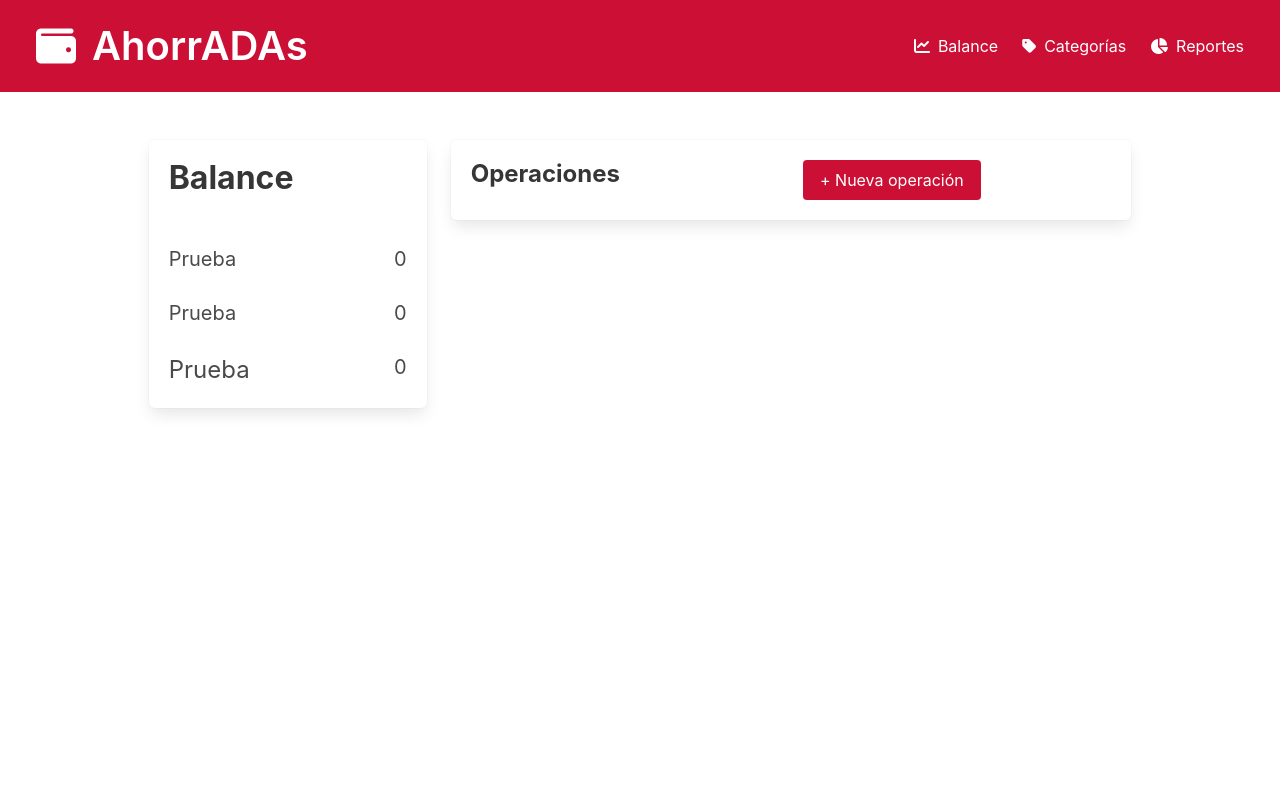
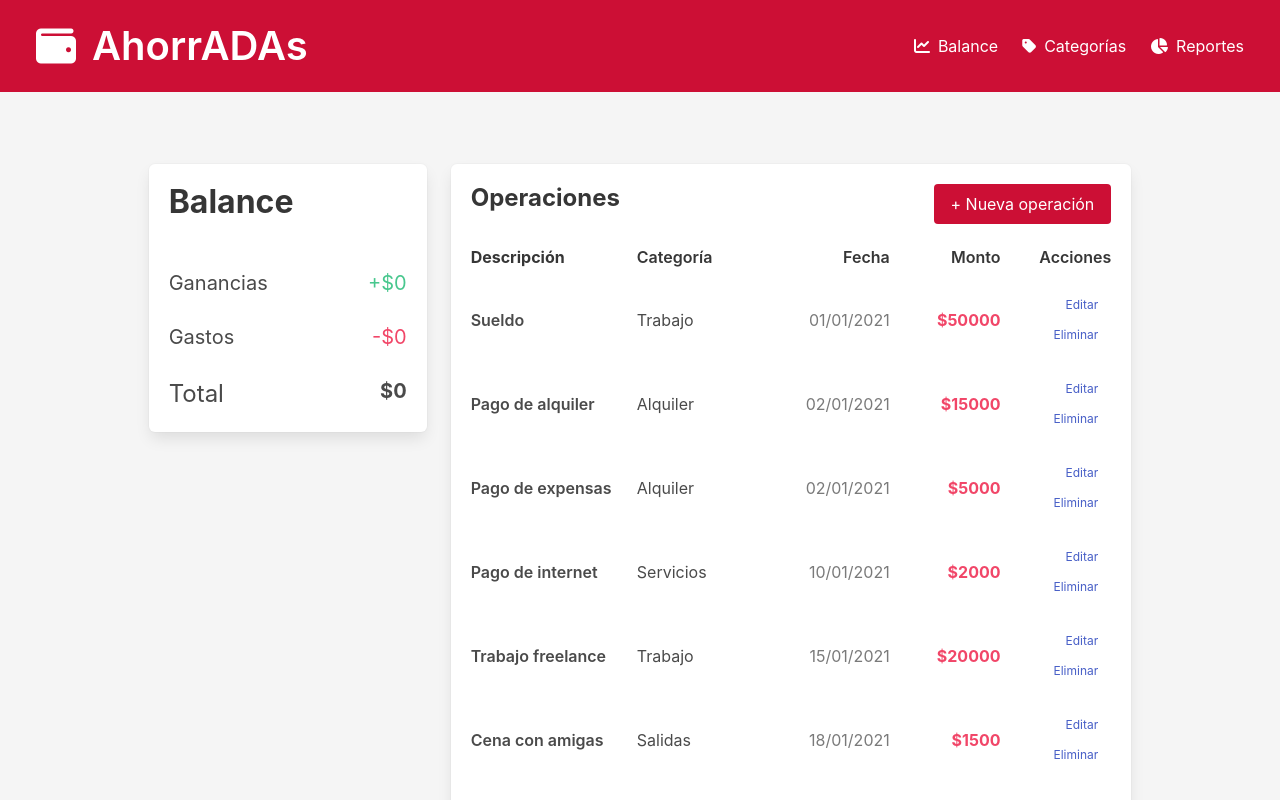
Before and after one commit to Carolinalmrz89/AhorrADAs, a plain HTML site: page index.html in a window 1280 px wide. Shown: the top 800 px of the page. Drawn offline with nearby package versions, Linux system fonts and the light colour scheme.

Commit message:
Se agregaron operaciones en JS y estilos en sección operaciones

```diff
--- a/index.html
+++ b/index.html
@@ -1,9 +1,9 @@
 <!DOCTYPE html>
 <html lang="es">
   <head>
-    <meta charset="UTF-8">
-    <meta http-equiv="X-UA-Compatible" content="IE=edge">
-    <meta name="viewport" content="width=device-width, initial-scale=1.0">
+    <meta charset="UTF-8" />
+    <meta http-equiv="X-UA-Compatible" content="IE=edge" />
+    <meta name="viewport" content="width=device-width, initial-scale=1.0" />
     <title>AhorrADAs</title>
     <link
       rel="stylesheet"
@@ -14,38 +14,48 @@
       crossorigin="anonymous"
     ></script>
   </head>
-<body>
+  <body class="has-background-light">
+    <!----------- SECTION HEADER & NAV ----------->
     <header class="hero is-primary px-5 py-2 has-background-danger-dark">
       <nav class="navbar" role="navigation" aria-label="main navigation">
         <div class="navbar-brand">
-                <a href="" class="navbar-item title is-2"><i class="fas fa-wallet mr-4"></i>AhorrADAs</a>
+          <a href="" class="navbar-item title is-2">
+            <i class="fas fa-wallet mr-4"></i>AhorrADAs
+          </a>
         </div>
 
         <div id="navbarBasicExample" class="navbar-menu">
           <div class="navbar-end">
-                    <a href="" class="navbar-item"><i class="fas fa-chart-line mr-2"></i>Balance</a>
-                    <a href="" class="navbar-item"><i class="fas fa-tag mr-2"></i>Categorías</a>
-                    <a href="" class="navbar-item"><i class="fas fa-chart-pie mr-2"></i>Reportes</a>
+            <a href="" class="navbar-item is-hovered"
+              ><i class="fas fa-chart-line mr-2"></i>Balance</a
+            >
+            <a href="" class="navbar-item"
+              ><i class="fas fa-tag mr-2"></i>Categorías</a
+            >
+            <a href="" class="navbar-item"
+              ><i class="fas fa-chart-pie mr-2"></i>Reportes</a
+            >
           </div>
         </div>
       </nav>
     </header>
 
-    <section class="section">
-        <div class="columns ">
+    <!----------- SECTION OPERACIONES ----------->
+    <section class="section mt-5">
+      <div class="columns">
         <div class="column is-offset-1 is-3">
           <article class="box">
             <h2 class="title has-text-weight-bold">Balance</h2>
             <div class="columns">
               <div class="column is-6">
-                            <p class="mt-5 has-text-left is-size-5">Prueba</p>
-                            <p class="mt-5 has-text-left is-size-5">Prueba</p>
-                            <p class="mt-5 has-text-left is-size-4">Prueba</p>
+                <p class="mt-5 has-text-left is-size-5">Ganancias</p>
+                <p class="mt-5 has-text-left is-size-5">Gastos</p>
+                <p class="mt-5 has-text-left is-size-4">Total</p>
               </div>
               <div class="column is-6">
-                            <p class="mt-5 has-text-right is-size-5">0</p>
-                            <p class="mt-5 has-text-right is-size-5">0</p>
-                            <p class="mt-5 has-text-right is-size-5">0</p>
+                <p class="mt-5 has-text-right is-size-5 has-text-success">+$0</p>
+                <p class="mt-5 has-text-right is-size-5 has-text-danger">-$0</p>
+                <p class="mt-5 has-text-right is-size-5 has-text-weight-bold">$0</p>
               </div>
             </div>
           </article>
@@ -54,10 +64,54 @@
           <article class="box">
             <div class="columns">
               <div class="column">
-                            <h3 class="title has-text-weight-bold is-size-4">Operaciones</h3>
+                <h3 class="title has-text-weight-bold is-size-4">
+                  Operaciones
+                </h3>
               </div>
-                        <div class="column">
-                            <button class="button is-danger has-background-danger-dark">+ Nueva operación</button>
+              <div class="column has-text-right">
+                <button class="button is-danger has-background-danger-dark">
+                  + Nueva operación
+                </button>
+              </div>
+            </div>
+
+            <div class="columns">
+              <div class="column is-3">
+                <h6 class="title is-6 has-text-weight-bold ">Descripción</h6>
+              </div>
+              <div class="column  is-3">
+                <h6 class="title is-6">Categoría</h6>
+              </div>
+              <div class="column is-2 has-text-right">
+                <h6 class="title is-6">Fecha</h6>
+              </div>
+              <div class="column is-2 has-text-right">
+                <h6 class="title is-6">Monto</h6>
+              </div>
+              <div class="column is-2 has-text-right">
+                <h6 class="title is-6">Acciones</h6>
+              </div>
+            </div>
+
+            <div class="columns" >
+              <div class="column" id="cuerpo-operaciones">
+
+              </div>
+            </div>
+
+            <div class="columns">
+              <div class="column is-12">
+                <img
+                  class="image mt-6"
+                  src="./Imgs/img_operaciones.svg"
+                  alt="imagen-operaciones"
+                />
+              </div>
+            </div>
+            <div class="columns has-text-centered">
+              <div class="column is-12 py-6">
+                <h2 class="subtitle has-text-weight-bold">Sin resultados</h2>
+                <p>Cambia los filtros o agrega operaciones</p>
               </div>
             </div>
           </article>
@@ -66,5 +120,8 @@
     </section>
 
 
+
+
+    <script src="./index.js"></script>
   </body>
 </html>
--- /dev/null
+++ b/index.js
@@ -0,0 +1,85 @@
+const operaciones = [
+  {
+    descripcion: "Sueldo",
+    categoria: "Trabajo",
+    fecha: "01/01/2021",
+    monto: 50000,
+    tipo: "Ganancia",
+  },
+  {
+    descripcion: "Pago de alquiler",
+    categoria: "Alquiler",
+    fecha: "02/01/2021",
+    monto: 15000,
+    tipo: "Gasto",
+  },
+  {
+    descripcion: "Pago de expensas",
+    categoria: "Alquiler",
+    fecha: "02/01/2021",
+    monto: 5000,
+    tipo: "Gasto",
+  },
+  {
+    descripcion: "Pago de internet",
+    categoria: "Servicios",
+    fecha: "10/01/2021",
+    monto: 2000,
+    tipo: "Gasto",
+  },
+  {
+    descripcion: "Trabajo freelance",
+    categoria: "Trabajo",
+    fecha: "15/01/2021",
+    monto: 20000,
+    tipo: "Ganancia",
+  },
+  {
+    descripcion: "Cena con amigas",
+    categoria: "Salidas",
+    fecha: "18/01/2021",
+    monto: 1500,
+    tipo: "Gasto",
+  },
+];
+
+const cuerpoOperaciones = document.querySelector("#cuerpo-operaciones");
+
+const estructuraHTML = (operaciones) => {
+  let acc = ``;
+
+  operaciones.map((operacion) => {
+    acc =
+      acc +
+      `
+        <div class="columns is-align-items-center">
+          <div class="column is-3 has-text-weight-semibold">
+            <p>${operacion.descripcion}</p>
+          </div>
+
+          <div class="column is-3 ">
+            <p>${operacion.categoria}</h5>
+          </div>
+
+          <div class="column is-2 has-text-right">
+            <p class="has-text-grey">${operacion.fecha}</p>
+          </div>
+
+          <div class="column is-2 has-text-right is-align-items-center has-text-danger has-text-weight-bold ">
+            <p>$${operacion.monto}</p>
+          </div>
+
+          <div class="column is-2 has-text-right">
+            <p>
+              <button class="button is-ghost is-small">Editar</button>
+              <button class="button is-ghost is-small">Eliminar</button>
+            </p>
+          </div>
+        </div>
+      `;
+    return acc;
+  });
+  cuerpoOperaciones.innerHTML = acc;
+};
+
+estructuraHTML(operaciones);
```
Also changed, not shown: Imgs/img_operaciones.svg (added). Lines whose indentation alone changed are shown as unchanged.
